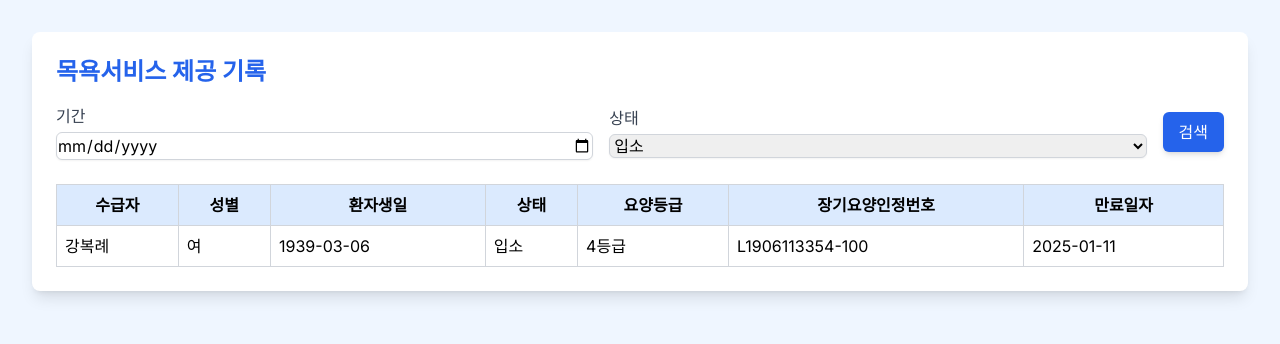
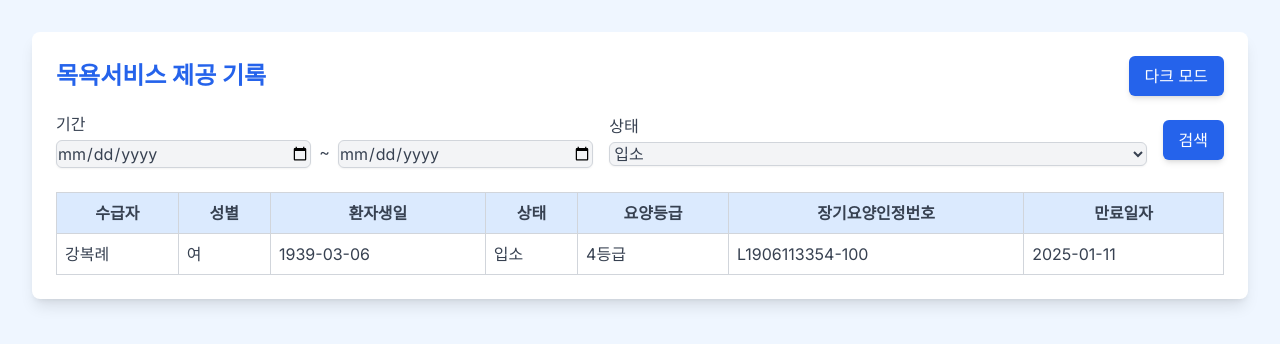
Before and after one commit to yeowool1010/Home-care-center-management-system_test, a Next.js app: page /day-care in a window 1280 px wide. Shown: the top 344 px of the page. Built offline with nearby package versions, Linux system fonts and the light colour scheme.

Commit message:
페이지 1 완성 다크모드 적용

```diff
--- a/src/app/day-care/page.tsx
+++ b/src/app/day-care/page.tsx
@@ -1,79 +1,103 @@
 "use client";
-import { useState } from 'react';
+import { useState, useEffect } from 'react';
 
 const mockData = [
   { id: 1, name: "강복례", gender: "여", birth: "1939-03-06", status: "입소", grade: "4등급", number: "L1906113354-100", endDate: "2025-01-11" },
   // Add more mock data as needed
 ];
 
-export default function DayCare() {
+export default function Home() {
   const [selectedPerson, setSelectedPerson] = useState(null);
+  const [darkMode, setDarkMode] = useState(false);
+
+  useEffect(() => {
+    if (darkMode) {
+      document.documentElement.classList.add('dark');
+    } else {
+      document.documentElement.classList.remove('dark');
+    }
+  }, [darkMode]);
 
   return (
-    <div className="bg-blue-50 min-h-screen p-8">
-      <div className="container mx-auto bg-white shadow-lg rounded-lg p-6">
-        <h1 className="text-2xl font-bold text-blue-600 mb-4">목욕서비스 제공 기록</h1>
+    <div className="bg-blue-50 text-gray-700 dark:text-white dark:bg-gray-900 min-h-screen p-8">
+      <div className="container mx-auto bg-white dark:bg-gray-800 shadow-lg rounded-lg p-6">
+        <div className="flex justify-between items-center mb-4">
+          <h1 className="text-2xl font-bold text-blue-600 dark:text-blue-300">목욕서비스 제공 기록</h1>
+          <button onClick={() => setDarkMode(!darkMode)} className="px-4 py-2 bg-blue-600 dark:bg-blue-400 text-white rounded-md shadow-md">
+            {darkMode ? '라이트 모드' : '다크 모드'}
+          </button>
+        </div>
         <div className="flex items-center mb-6">
           <div className="flex-1">
-            <label className="block text-gray-700">기간</label>
-            <input type="date" className="mt-1 block w-full border border-gray-300 rounded-md shadow-sm" />
+            <label className="block text-gray-700 dark:text-gray-300">기간</label>
+            <div className="flex items-center">
+              <input type="date" className="mt-1 block w-full border border-gray-300 dark:border-gray-600 rounded-md shadow-sm bg-gray-100 dark:bg-gray-700" />
+              <span className="mx-2 text-gray-700 dark:text-gray-300">~</span>
+              <input type="date" className="mt-1 block w-full border border-gray-300 dark:border-gray-600 rounded-md shadow-sm bg-gray-100 dark:bg-gray-700" />
+            </div>
           </div>
           <div className="flex-1 ml-4">
-            <label className="block text-gray-700">상태</label>
-            <select className="mt-1 block w-full border border-gray-300 rounded-md shadow-sm">
+            <label className="block text-gray-700 dark:text-gray-300">상태</label>
+            <select className="mt-1 block w-full border border-gray-300 dark:border-gray-600 rounded-md shadow-sm bg-gray-100 dark:bg-gray-700">
               <option>입소</option>
               <option>퇴소</option>
             </select>
           </div>
-          <button className="ml-4 px-4 py-2 bg-blue-600 text-white rounded-md shadow-md">검색</button>
+          <button className="ml-4 px-4 py-2 bg-blue-600 dark:bg-blue-400 text-white rounded-md shadow-md">검색</button>
         </div>
-        <table className="w-full border-collapse border border-gray-300">
+        <table className="w-full border-collapse border border-gray-300 dark:border-gray-600">
           <thead>
-            <tr className="bg-blue-100">
-              <th className="border border-gray-300 p-2">수급자</th>
-              <th className="border border-gray-300 p-2">성별</th>
-              <th className="border border-gray-300 p-2">환자생일</th>
-              <th className="border border-gray-300 p-2">상태</th>
-              <th className="border border-gray-300 p-2">요양등급</th>
-              <th className="border border-gray-300 p-2">장기요양인정번호</th>
-              <th className="border border-gray-300 p-2">만료일자</th>
+            <tr className="bg-blue-100 dark:bg-gray-700">
+              <th className="border border-gray-300 dark:border-gray-600 p-2">수급자</th>
+              <th className="border border-gray-300 dark:border-gray-600 p-2">성별</th>
+              <th className="border border-gray-300 dark:border-gray-600 p-2">환자생일</th>
+              <th className="border border-gray-300 dark:border-gray-600 p-2">상태</th>
+              <th className="border border-gray-300 dark:border-gray-600 p-2">요양등급</th>
+              <th className="border border-gray-300 dark:border-gray-600 p-2">장기요양인정번호</th>
+              <th className="border border-gray-300 dark:border-gray-600 p-2">만료일자</th>
             </tr>
           </thead>
           <tbody>
             {mockData.map((person) => (
-              <tr key={person.id} className="hover:bg-blue-50 cursor-pointer" onClick={() => setSelectedPerson(person)}>
-                <td className="border border-gray-300 p-2">{person.name}</td>
-                <td className="border border-gray-300 p-2">{person.gender}</td>
-                <td className="border border-gray-300 p-2">{person.birth}</td>
-                <td className="border border-gray-300 p-2">{person.status}</td>
-                <td className="border border-gray-300 p-2">{person.grade}</td>
-                <td className="border border-gray-300 p-2">{person.number}</td>
-                <td className="border border-gray-300 p-2">{person.endDate}</td>
+              <tr key={person.id} className="hover:bg-blue-50 dark:hover:bg-gray-600 cursor-pointer" onClick={() => setSelectedPerson(person)}>
+                <td className="border border-gray-300 dark:border-gray-600 p-2">{person.name}</td>
+                <td className="border border-gray-300 dark:border-gray-600 p-2">{person.gender}</td>
+                <td className="border border-gray-300 dark:border-gray-600 p-2">{person.birth}</td>
+                <td className="border border-gray-300 dark:border-gray-600 p-2">{person.status}</td>
+                <td className="border border-gray-300 dark:border-gray-600 p-2">{person.grade}</td>
+                <td className="border border-gray-300 dark:border-gray-600 p-2">{person.number}</td>
+                <td className="border border-gray-300 dark:border-gray-600 p-2">{person.endDate}</td>
               </tr>
             ))}
           </tbody>
         </table>
         {selectedPerson && (
-          <div className="mt-6 p-4 bg-blue-100 rounded-lg">
-            <h2 className="text-xl font-bold text-blue-600 mb-4">{selectedPerson.name} - 상세정보</h2>
+          <div className="mt-6 p-4 bg-blue-100 dark:bg-gray-700 rounded-lg">
+            <h2 className="text-xl font-bold text-blue-600 dark:text-blue-300 mb-4">{selectedPerson.name} - 상세정보</h2>
             <div className="grid grid-cols-2 gap-4">
               <div>
-                <label className="block text-gray-700">수급자 상태</label>
-                <input type="text" value={selectedPerson.status} readOnly className="mt-1 block w-full border border-gray-300 rounded-md shadow-sm" />
+                <label className="block text-gray-700 dark:text-gray-300">수급자 상태</label>
+                <input type="text" value={selectedPerson.status} readOnly className="mt-1 block w-full border border-gray-300 dark:border-gray-600 rounded-md shadow-sm bg-gray-100 dark:bg-gray-700" />
               </div>
               <div>
-                <label className="block text-gray-700">요양등급</label>
-                <input type="text" value={selectedPerson.grade} readOnly className="mt-1 block w-full border border-gray-300 rounded-md shadow-sm" />
+                <label className="block text-gray-700 dark:text-gray-300">요양등급</label>
+                <input type="text" value={selectedPerson.grade} readOnly className="mt-1 block w-full border border-gray-300 dark:border-gray-600 rounded-md shadow-sm bg-gray-100 dark:bg-gray-700" />
               </div>
               <div>
-                <label className="block text-gray-700">장기요양인정번호</label>
-                <input type="text" value={selectedPerson.number} readOnly className="mt-1 block w-full border border-gray-300 rounded-md shadow-sm" />
+                <label className="block text-gray-700 dark:text-gray-300">장기요양인정번호</label>
+                <input type="text" value={selectedPerson.number} readOnly className="mt-1 block w-full border border-gray-300 dark:border-gray-600 rounded-md shadow-sm bg-gray-100 dark:bg-gray-700" />
               </div>
               <div>
-                <label className="block text-gray-700">만료일자</label>
-                <input type="text" value={selectedPerson.endDate} readOnly className="mt-1 block w-full border border-gray-300 rounded-md shadow-sm" />
+                <label className="block text-gray-700 dark:text-gray-300">만료일자</label>
+                <input type="text" value={selectedPerson.endDate} readOnly className="mt-1 block w-full border border-gray-300 dark:border-gray-600 rounded-md shadow-sm bg-gray-100 dark:bg-gray-700" />
               </div>
-              {/* Add more details as needed */}
+              <div className="col-span-2">
+                <label className="block text-gray-700 dark:text-gray-300">특이사항</label>
+                <textarea className="mt-1 block w-full h-32 border border-gray-300 dark:border-gray-600 rounded-md shadow-sm bg-gray-100 dark:bg-gray-700" />
+              </div>
+              <div className="col-span-2 flex justify-end">
+                <button className="px-4 py-2 bg-blue-600 dark:bg-blue-400 text-white rounded-md shadow-md">저장</button>
+              </div>
             </div>
           </div>
         )}
--- a/tailwind.config.ts
+++ b/tailwind.config.ts
@@ -6,6 +6,7 @@ const config: Config = {
     './src/components/**/*.{js,ts,jsx,tsx,mdx}',
     './src/app/**/*.{js,ts,jsx,tsx,mdx}',
   ],
+  darkMode: 'class', //media
   theme: {
     extend: {
       backgroundImage: {
```
Also changed, not shown: src/styles/globals.css (+32 -0 lines).
